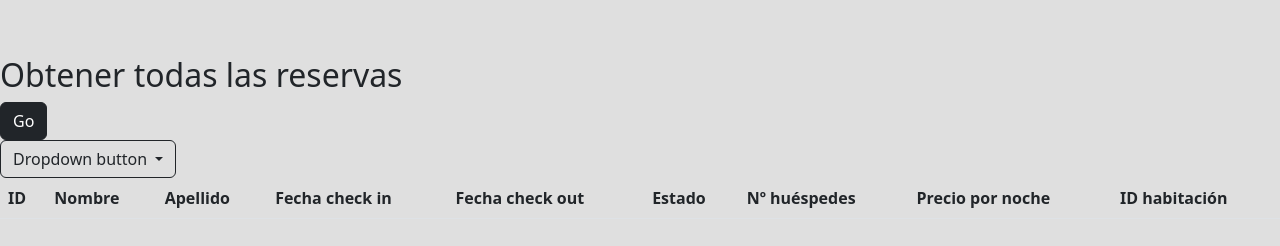
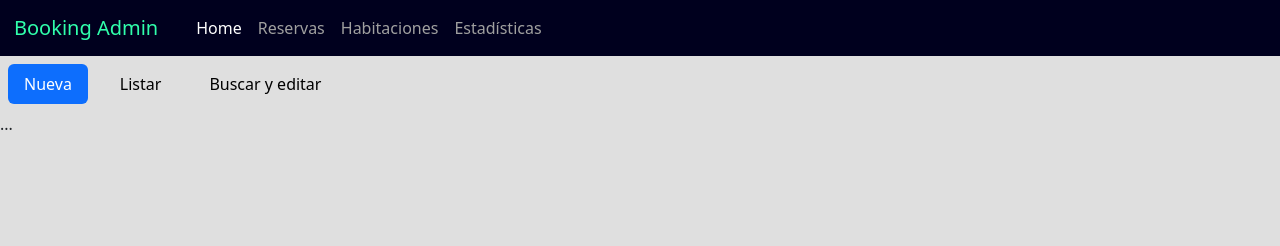
Before and after one commit to JuanDavid24/blockinar-challenge, a website: page bookings.html in a window 1280 px wide. Drawn offline with nearby package versions, Linux system fonts and the light colour scheme.

Commit message:
bookings.html: +division en tabs

```diff
--- a/bookings.html
+++ b/bookings.html
@@ -7,6 +7,7 @@
         <title>Booking App</title>
         <link href="node_modules/bootstrap/dist/css/bootstrap.min.css" rel="stylesheet" integrity="sha384-gH2yIJqKdNHPEq0n4Mqa/HGKIhSkIHeL5AyhkYV8i59U5AR6csBvApHHNl/vI1Bx" crossorigin="anonymous">
         <link href="css/styles.css" rel="stylesheet">
+        <link href="css/bookings.css" rel="stylesheet">
         <script src="node_modules/jquery/dist/jquery.min.js"></script>
         <script src="node_modules/bootstrap/dist/js/bootstrap.bundle.min.js" integrity="sha384-A3rJD856KowSb7dwlZdYEkO39Gagi7vIsF0jrRAoQmDKKtQBHUuLZ9AsSv4jD4Xa" crossorigin="anonymous"></script>
         <script src="node_modules/axios/dist/axios.min.js"></script>
@@ -14,20 +15,57 @@
       </head>
     </head>
 <body>
-
-
+  <nav class="navbar navbar-dark navbar-expand-md bg-darkblue fixed-top" >
+  <!-- Navbar -->
+    <a class="navbar-brand nav-link-light" href="#">Booking Admin</a>
+    <button class="navbar-toggler" type="button" data-bs-toggle="collapse" data-bs-target="#navbarScroll" aria-controls="navbarScroll" aria-expanded="false" aria-label="Toggle navigation">
+      <span class="navbar-toggler-icon"></span>
+    </button>
+    <div class="collapse navbar-collapse" id="navbarScroll">
+      <ul class="navbar-nav mr-auto">
+        <li class="nav-item active"> <a class="nav-link" href="#">Home</a> </li>
+        <li class="nav-item"> <a class="nav-link" href="./bookings.html">Reservas</a> </li>
+        <li class="nav-item"> <a class="nav-link" href="./rooms.html">Habitaciones</a> </li>
+        <li class="nav-item"> <a class="nav-link" href="./stats.html">Estadísticas</a> </li>
+      </ul>
+    </div>
+  </nav>
+  <!-- Nav pills para tabs -->
+  <ul class="nav nav-pills" id="pills-tab" role="tablist">
+    <li class="nav-item" role="presentation">
+      <button class="nav-link active pill-btn" id="pill-new-booking-tab" data-bs-toggle="pill" data-bs-target="#new-booking" type="button" role="tab" aria-controls="new-booking" aria-selected="false">Nueva</button>
+    </li>
+    <li class="nav-item" role="presentation">
+      <button class="nav-link pill-btn" id="pill-list-bookings-tab" data-bs-toggle="pill" data-bs-target="#list-bookings" type="button" role="tab" aria-controls="list-bookings" aria-selected="true">Listar</button>
+    </li>
+    <li class="nav-item" role="presentation">
+      <button class="nav-link pill-btn" id="pill-search-booking-tab" data-bs-toggle="pill" data-bs-target="#search-booking" type="button" role="tab" aria-controls="search-booking" aria-selected="false">Buscar y editar</button>
+    </li>
+  </ul>
+  <!-- Contenido de las tabs -->
+  <div class="tab-content" id="pills-tabContent">
+    <div class="tab-pane fade show active" id="new-booking" role="tabpanel" aria-labelledby="pill-new-booking-tab" tabindex="0">
+      ...
+    </div>
+    <div class="tab-pane fade show" id="list-bookings" role="tabpanel" aria-labelledby="pill-list-bookings-tab" tabindex="0">
 
       <h2>Obtener todas las reservas</h2>
-  <button class="btn btn-dark" id="get-bookings-btn">Go</button>
+      <div class="d-flex justify-content-end">
+        <button class="btn btn-outline-dark mx-2 collapse" id="refresh-btn">Actualizar
+          <svg xmlns="http://www.w3.org/2000/svg" width="16" height="16" fill="currentColor" class="bi bi-arrow-repeat" viewBox="0 0 16 16">
+            <path d="M11.534 7h3.932a.25.25 0 0 1 .192.41l-1.966 2.36a.25.25 0 0 1-.384 0l-1.966-2.36a.25.25 0 0 1 .192-.41zm-11 2h3.932a.25.25 0 0 0 .192-.41L2.692 6.23a.25.25 0 0 0-.384 0L.342 8.59A.25.25 0 0 0 .534 9z"/>
+            <path fill-rule="evenodd" d="M8 3c-1.552 0-2.94.707-3.857 1.818a.5.5 0 1 1-.771-.636A6.002 6.002 0 0 1 13.917 7H12.9A5.002 5.002 0 0 0 8 3zM3.1 9a5.002 5.002 0 0 0 8.757 2.182.5.5 0 1 1 .771.636A6.002 6.002 0 0 1 2.083 9H3.1z"/>
+          </svg>
+        </button>
         <div class="dropdown">
-      <button class="btn btn-outline-dark dropdown-toggle" type="button" id="sort-by-dropdown-btn" data-bs-toggle="dropdown" aria-expanded="false">
-        Dropdown button
+          <button class="btn btn-outline-dark dropdown-toggle mx-2" type="button" id="sort-by-dropdown-btn" data-bs-toggle="dropdown" aria-expanded="false">
+            Ordenar por
           </button>
           <ul class="dropdown-menu" aria-labelledby="sort-by-dropdown-btn">
-        <li><button class="dropdown-item" id="sort-by-name-btn">Nombre</button></li>
+            <li><button class="dropdown-item" id="sort-by-name-btn">Cliente</button></li>
           </ul>
         </div>
-
+      </div>
         <div id="bookings-result">
           <table class="table table-striped" id="bookings-table">
             <thead>
@@ -48,5 +86,11 @@
                 </tbody>
               </table>
         </div>
+      </div>
+
+    <div class="tab-pane fade" id="search-booking" role="tabpanel" aria-labelledby="pill-search-booking-tab" tabindex="0">
+      ...
+    </div>
+  </div>
 </body>
 </html>
--- /dev/null
+++ b/css/bookings.css
@@ -0,0 +1,6 @@
+.pill-btn{
+    /* background-color: rgb(127, 255, 127) !important; */
+    color: black;
+    padding: 0.5rem 1rem;
+    margin: 0.5rem;
+}
--- a/css/styles.css
+++ b/css/styles.css
@@ -1,8 +1,11 @@
+/* --- Estilos generales de la pagina --- */
+
 body {
     padding-top: 56px;
     background-color:rgb(223, 223, 223);
+
 }
-
+/* Custom colors: backgrouds and text */
 .bg-darkblue{
     background-color: #00001e !important;
 }
@@ -19,46 +22,36 @@ body {
     color: #00ff99 !important;
 }
 
+/* Nav */
 nav {
     padding: 20px;
 }
-.navbar-brand, .navbar-brand:visited {
+nav .navbar-brand, .navbar-brand:visited {
  padding: 2px 14px;
  color: #30ffac
 }
 
-.navbar-brand:hover {
+nav .navbar-brand:hover {
     color: #00ff99
    }
 
-.nav-link, .nav-link:visited {
+nav .nav-link, nav .nav-link:visited {
     color: rgb(160, 160, 160);
     padding-left: 14px;
 }
 
-.nav-item {
+nav .nav-item {
     color: #6ffbc3;
 }
 
-.active .nav-link {
+nav .active .nav-link {
     color: #ffffff;
 }
 
-.nav-link:hover {
+nav .nav-link:hover {
     color: #6ffbc3;
 }
 
-.nav-link:active {
+nav .nav-link:active {
     color: #0e6743;
 }
-
-.btn-menu {
-    width: 100%;
-    margin-bottom: 2px;
-}
-
-.card {
-    padding: 2rem 2rem 0.5rem 2rem;
-    border-radius: 8%;
-    margin: 2% 1% 2% 1%
-}
--- a/js/bookings.js
+++ b/js/bookings.js
@@ -1,6 +1,12 @@
 jQuery( () => {
-    $("#get-bookings-btn").on("click", async () => {
-        $("#tbody").empty() //limpiar tabla
+    $("#pill-list-bookings-tab").on("click", () => {
+        $("#tbody").empty(); //limpiar tabla
+        get_all_bookings();
+        $("#refresh-btn").show();
+    });
+
+    $("#refresh-btn").on("click", async () => {
+        $("#tbody").empty(); //limpiar tabla
         get_all_bookings();
     });
 
@@ -19,7 +25,7 @@ const get_from_API = async ( URL, params='' ) => {
 
 // --- Obtiene todas las reservas en formato JSON y las muestra en una tabla ---
 async function get_all_bookings() {
-    get_from_API('https://api-challenge.blockinar.io/bookings')
+    await get_from_API('https://api-challenge.blockinar.io/bookings')
         .then(bookings => {
             sessionStorage.setItem('bookings', JSON.stringify(bookings));
             bookings.forEach(booking => booking_to_table_row(booking));
```
Also changed, not shown: css/index.css (added, +10 -0 lines), index.html (+1 -0 lines). Lines whose indentation alone changed are shown as unchanged.
